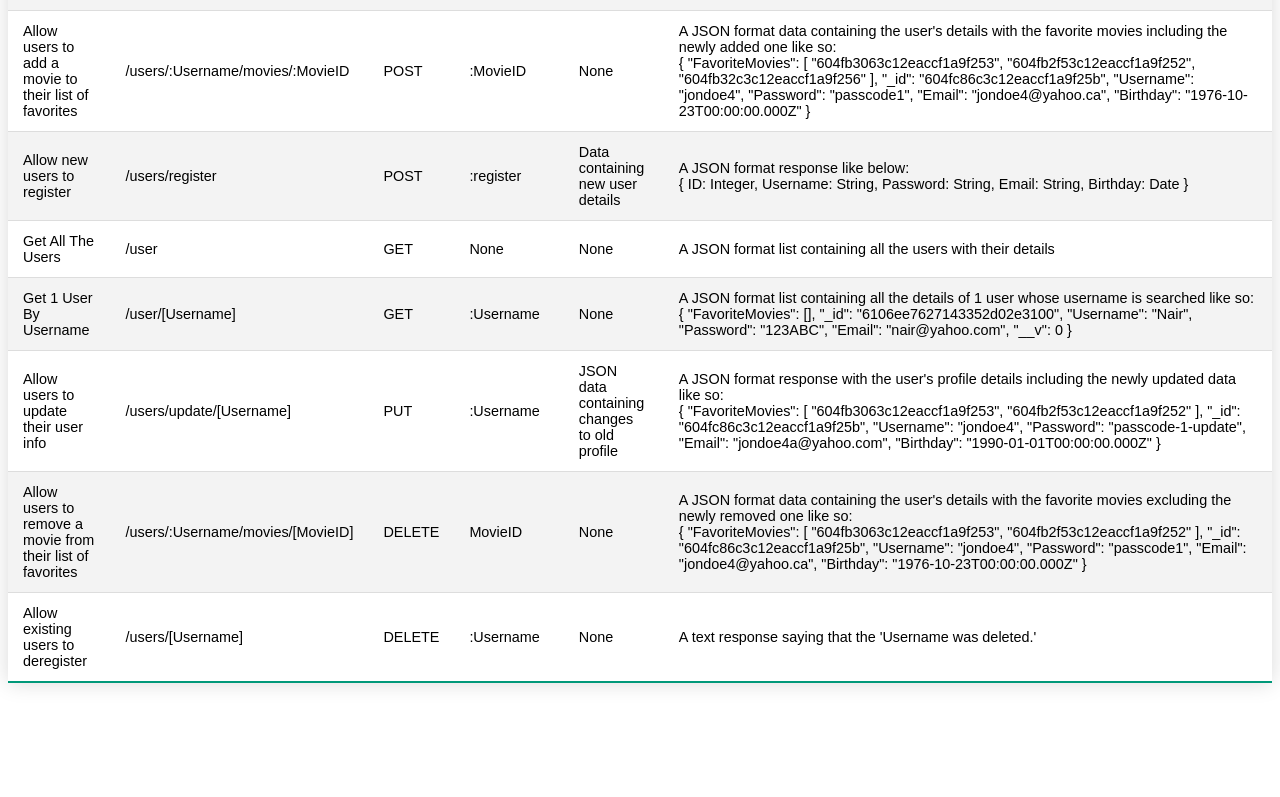
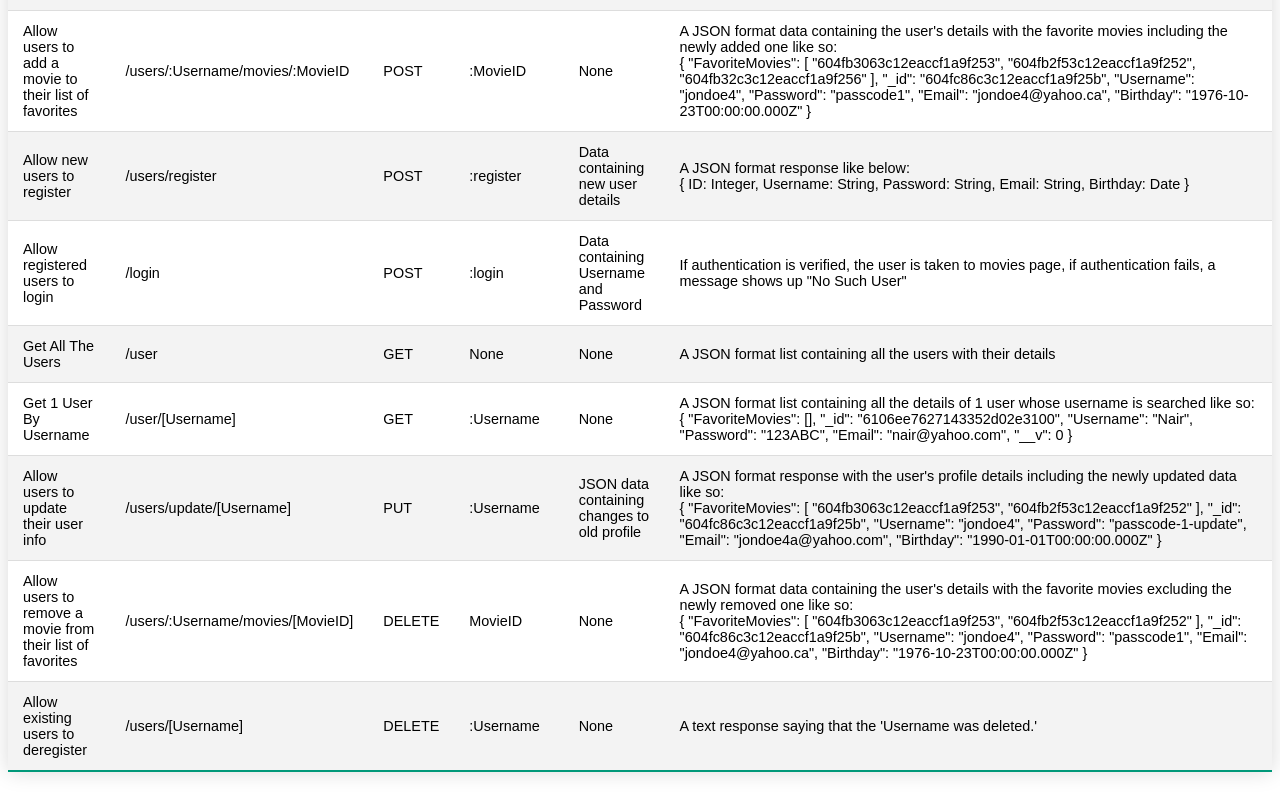
Before and after one commit to Anu123FE/movie_api, a website: page public/documentation.html in a window 1280 px wide. Shown: the part 881-1678 px from the top of the page. Before the commit the page ends 1589 px from the top, so only its background shows below. Drawn offline with Linux system fonts and the light colour scheme.

Commit message:
Updated documentation.html
added in /login endpoint details

```diff
--- a/public/documentation.html
+++ b/public/documentation.html
@@ -134,6 +134,17 @@
             </tr>
 
             <tr>
+                <td>Allow registered users to login</td>
+                <td>/login</td>
+                <td>POST</td>
+                <td>:login</td>
+                <td>Data containing Username and Password</td>
+                <td>If authentication is verified, the user is taken to movies page, if authentication fails, a message shows up
+                    "No Such User"
+                </td>
+            </tr>
+
+            <tr>
                 <td>Get All The Users</td>
                 <td>/user</td>
                 <td>GET</td>
```
